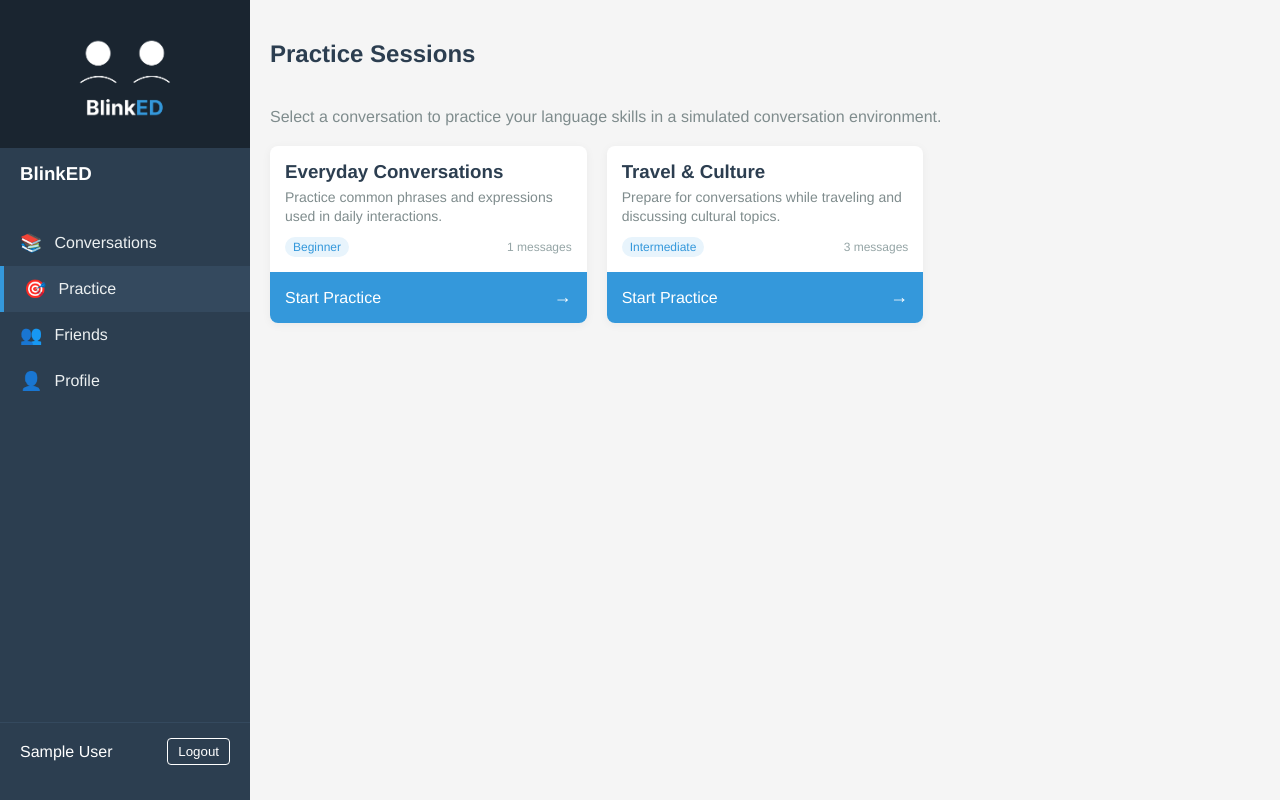
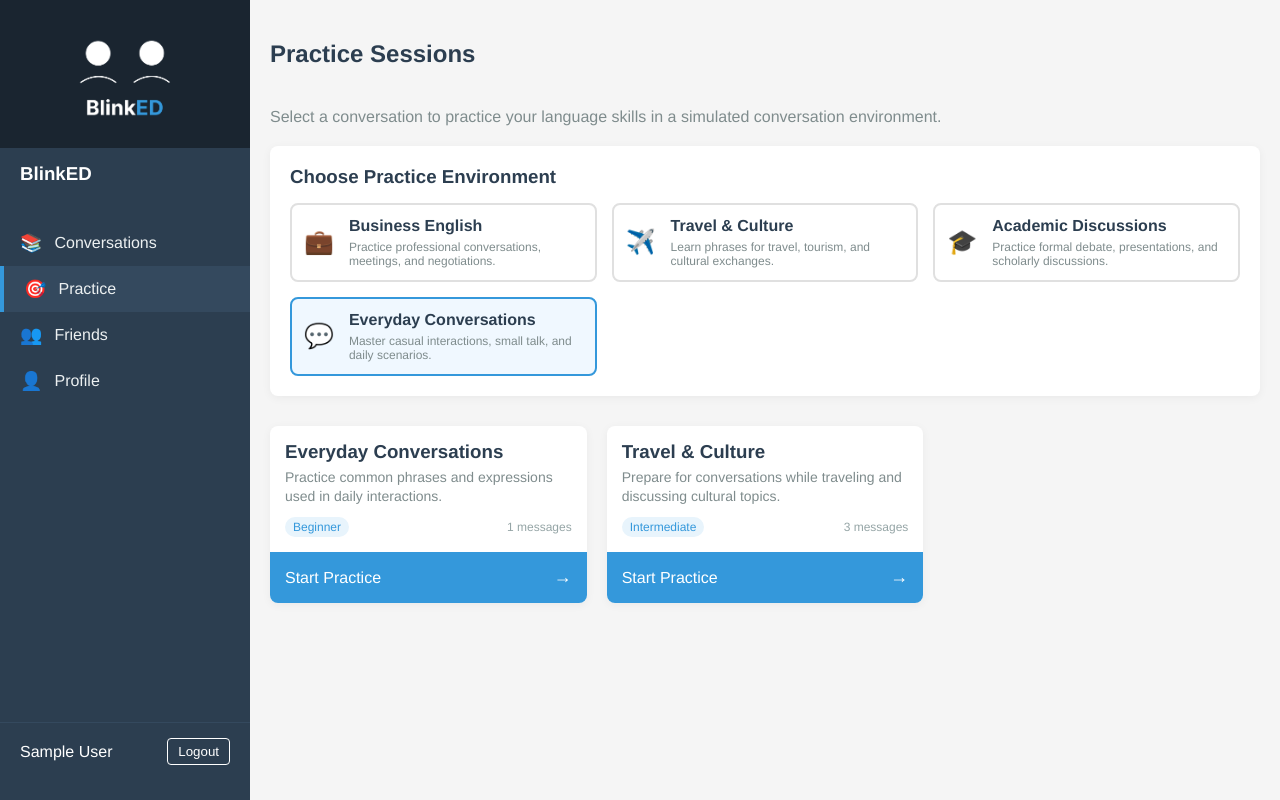
Before and after one commit to oliviapjy/english-learning-app, a Vue app: page /practice-list in a window 1280 px wide. Built offline with nearby package versions, Linux system fonts and the light colour scheme; sample sign-in values are in the browser's storage.

Commit message:
added practice choice

```diff
--- a/src/components/PracticeListScreen.vue
+++ b/src/components/PracticeListScreen.vue
@@ -26,6 +26,26 @@
           <p class="section-description">
             Select a conversation to practice your language skills in a simulated conversation environment.
           </p>
+
+          <!-- Environment selection -->
+          <div class="environment-selector">
+            <h3>Choose Practice Environment</h3>
+            <div class="environment-options">
+              <div
+                v-for="env in environments"
+                :key="env.id"
+                class="environment-option"
+                :class="{ 'active': selectedEnvironment === env.id }"
+                @click="selectEnvironment(env.id)"
+              >
+                <div class="environment-icon">{{ env.icon }}</div>
+                <div class="environment-details">
+                  <h4>{{ env.name }}</h4>
+                  <p>{{ env.description }}</p>
+                </div>
+              </div>
+            </div>
+          </div>
 
           <div class="conversations-list">
             <div
@@ -73,6 +93,36 @@
       const loading = ref(true);
       const conversations = ref([]);
 
+      // Add environment selection state
+      const environments = ref([
+        {
+          id: 'business',
+          name: 'Business English',
+          icon: '💼',
+          description: 'Practice professional conversations, meetings, and negotiations.'
+        },
+        {
+          id: 'travel',
+          name: 'Travel & Culture',
+          icon: '✈️',
+          description: 'Learn phrases for travel, tourism, and cultural exchanges.'
+        },
+        {
+          id: 'academic',
+          name: 'Academic Discussions',
+          icon: '🎓',
+          description: 'Practice formal debate, presentations, and scholarly discussions.'
+        },
+        {
+          id: 'everyday',
+          name: 'Everyday Conversations',
+          icon: '💬',
+          description: 'Master casual interactions, small talk, and daily scenarios.'
+        }
+      ]);
+
+      const selectedEnvironment = ref('everyday'); // Default environment
+
       onMounted(async () => {
         if (!authStore.isLoggedIn) {
           router.push('/login');
@@ -90,11 +140,22 @@
         }
       });
 
+      const selectEnvironment = (environmentId) => {
+        selectedEnvironment.value = environmentId;
+      };
+
       const startPractice = (conversation) => {
-        conversationStore.setCurrentConversation(conversation);
+        // Set current conversation with environment context
+        conversationStore.setCurrentConversation({
+          ...conversation,
+          environment: selectedEnvironment.value
+        });
+
+        // Navigate to practice screen with both IDs
         router.push({
           name: 'Practice',
-          params: { id: conversation.id }
+          params: { id: conversation.id },
+          query: { environment: selectedEnvironment.value }
         });
       };
 
@@ -111,6 +172,9 @@
         user,
         loading,
         conversations,
+        environments,
+        selectedEnvironment,
+        selectEnvironment,
         startPractice,
         navigateToHome,
         logout
@@ -145,6 +209,68 @@
     color: #7f8c8d;
     font-size: 16px;
     max-width: 800px;
+  }
+
+  /* Environment selector styles */
+  .environment-selector {
+    margin-bottom: 30px;
+    background-color: white;
+    padding: 20px;
+    border-radius: 8px;
+    box-shadow: 0 2px 10px rgba(0,0,0,0.05);
+  }
+
+  .environment-selector h3 {
+    margin-top: 0;
+    margin-bottom: 15px;
+    color: #2c3e50;
+  }
+
+  .environment-options {
+    display: grid;
+    grid-template-columns: repeat(auto-fill, minmax(240px, 1fr));
+    gap: 15px;
+  }
+
+  .environment-option {
+    display: flex;
+    align-items: center;
+    padding: 12px;
+    border-radius: 8px;
+    border: 2px solid #e0e0e0;
+    cursor: pointer;
+    transition: all 0.2s ease;
+  }
+
+  .environment-option:hover {
+    transform: translateY(-2px);
+    box-shadow: 0 4px 8px rgba(0,0,0,0.05);
+  }
+
+  .environment-option.active {
+    border-color: #3498db;
+    background-color: #f0f8ff;
+  }
+
+  .environment-icon {
+    font-size: 24px;
+    margin-right: 15px;
+    width: 36px;
+    height: 36px;
+    display: flex;
+    align-items: center;
+    justify-content: center;
+  }
+
+  .environment-details h4 {
+    margin: 0 0 5px;
+    font-size: 16px;
+  }
+
+  .environment-details p {
+    margin: 0;
+    font-size: 12px;
+    color: #7f8c8d;
   }
 
   .loading-indicator {
--- a/src/components/PracticeScreen.vue
+++ b/src/components/PracticeScreen.vue
@@ -7,6 +7,7 @@
       <div class="topic-info">
         <h2>{{ currentTopic.title }}</h2>
         <span class="level-badge">{{ currentTopic.level }}</span>
+        <span class="environment-badge">{{ environmentLabel }}</span>
       </div>
     </div>
 
@@ -90,7 +91,7 @@
 
 <script>
 import { ref, computed, onMounted, onUnmounted, nextTick, watch } from 'vue';
-import { useRouter } from 'vue-router';
+import { useRouter, useRoute } from 'vue-router';
 import { useConversationStore } from '../stores/conversation';
 import api from '../services/api';
 
@@ -104,6 +105,7 @@ export default {
   },
   setup(props) {
     const router = useRouter();
+    const route = useRoute();
     const conversationStore = useConversationStore();
     const conversationArea = ref(null);
     const inputField = ref(null);
@@ -116,10 +118,35 @@ export default {
     const isPlaying = ref(false);
     const playingMessageIndex = ref(-1);
     const typingContent = ref('');
+    const environment = ref('everyday'); // Default environment
     let audioContext = null;
     let mediaRecorder = null;
     let audioChunks = [];
     let eventSource = null;
+
+    // Environment data mapping
+    const environmentData = {
+      business: {
+        name: 'Business English',
+        icon: '💼',
+        description: 'Professional conversations and negotiations'
+      },
+      travel: {
+        name: 'Travel & Culture',
+        icon: '✈️',
+        description: 'Tourist phrases and cultural interactions'
+      },
+      academic: {
+        name: 'Academic Discussions',
+        icon: '🎓',
+        description: 'Formal debates and presentations'
+      },
+      everyday: {
+        name: 'Everyday Conversations',
+        icon: '💬',
+        description: 'Casual interactions and daily scenarios'
+      }
+    };
 
     // Computed properties
     const currentTopic = computed(() => {
@@ -127,15 +154,45 @@ export default {
       return conversation ? conversation.topic : { title: 'Practice', level: 'Intermediate' };
     });
 
+    const environmentLabel = computed(() => {
+      const envData = environmentData[environment.value];
+      return envData ? `${envData.icon} ${envData.name}` : '💬 Everyday Conversations';
+    });
+
     // Methods
     const loadConversation = () => {
       const conversation = conversationStore.conversations.find(c => c.id === props.conversationId);
       if (conversation) {
         messages.value = [...conversation.messages];
+
+        // Get environment from URL query parameter or conversation object
+        environment.value = route.query.environment ||
+                           (conversation.environment || 'everyday');
+
+        // If it's a new practice session, add an initial system message
+        if (messages.value.length === 0) {
+          // Add an initial system message based on the environment
+          sendInitialMessage();
+        }
       } else {
         // Handle error or redirect
         router.push('/home');
       }
+    };
+
+    const sendInitialMessage = () => {
+      // Create a message to initialize the conversation with the selected environment
+      const initialMessage = {
+        sender: 'user',
+        text: `Let's practice ${environmentData[environment.value].name} scenarios.`,
+        timestamp: new Date()
+      };
+
+      // Add message to store
+      conversationStore.addMessage(props.conversationId, initialMessage);
+
+      // Send the initial message
+      sendToAPI(initialMessage);
     };
 
     const formatTime = (timestamp) => {
@@ -184,6 +241,11 @@ export default {
       // Add message to store
       conversationStore.addMessage(props.conversationId, userMessage);
 
+      // Send to API
+      sendToAPI(userMessage);
+    };
+
+    const sendToAPI = async (userMessage) => {
       // Set typing state
       isTyping.value = true;
       typingContent.value = '';
@@ -193,6 +255,15 @@ export default {
         role: msg.sender === 'user' ? 'user' : 'assistant',
         content: msg.text
       }));
+
+      // Add environment context at the beginning of the conversation
+      const environmentContext = {
+        role: 'system',
+        content: `This is a ${environmentData[environment.value].name} practice scenario. Focus on language appropriate for ${environmentData[environment.value].description}.`
+      };
+
+      // Insert the environment context at the beginning
+      formattedMessages.unshift(environmentContext);
 
       try {
         // Close any existing event source
@@ -382,7 +453,7 @@ export default {
     };
 
     const goBack = () => {
-      router.push('/home');
+      router.push('/practice-list');
     };
 
     // Lifecycle hooks
@@ -418,6 +489,13 @@ export default {
       scrollToBottom();
     });
 
+    // Watch for route changes to update environment
+    watch(() => route.query.environment, (newEnvironment) => {
+      if (newEnvironment && environmentData[newEnvironment]) {
+        environment.value = newEnvironment;
+      }
+    });
+
     return {
       messages,
       userInput,
@@ -427,6 +505,7 @@ export default {
       playingMessageIndex,
       typingContent,
       currentTopic,
+      environmentLabel,
       conversationArea,
       inputField,
       formatTime,
@@ -470,21 +549,31 @@ export default {
 .topic-info {
   display: flex;
   align-items: center;
+  flex-wrap: wrap;
 }
 
 .topic-info h2 {
   margin: 0;
   font-size: 20px;
+  margin-right: 10px;
+}
+
+.level-badge, .environment-badge {
+  padding: 3px 8px;
+  border-radius: 20px;
+  font-size: 12px;
+  font-weight: 500;
+  margin-right: 10px;
 }
 
 .level-badge {
   background-color: #e8f4fc;
   color: #3498db;
-  padding: 3px 8px;
-  border-radius: 20px;
-  font-size: 12px;
-  font-weight: 500;
-  margin-left: 10px;
+}
+
+.environment-badge {
+  background-color: #f0f8ff;
+  color: #2c3e50;
 }
 
 .conversation-area {
```
